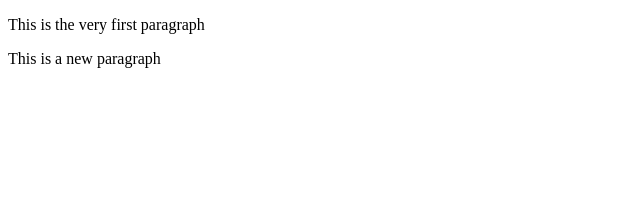
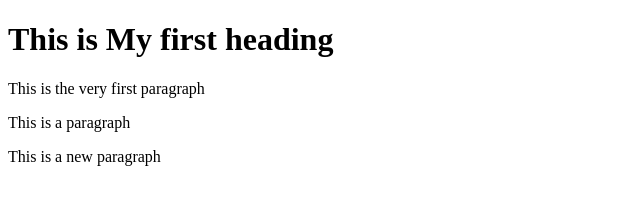
Before and after one commit to suzie-utrains/git-practice, a plain HTML site: page index.html in a window 1280 px wide. Shown: the whole page, without its empty margins (0-640 px from the left). Drawn offline with Linux system fonts and the light colour scheme.

Commit message:
Update index.html

```diff
--- a/index.html
+++ b/index.html
@@ -4,7 +4,9 @@
             <title> My index page </title>
     </head>
     <body>
+	    <h1> This is My first heading </h1>
             <p> This is the very first paragraph </p>
+	    <p> This is a paragraph </p>
 	    <p> This is a new paragraph </p>
     </body>
 </html>
```
